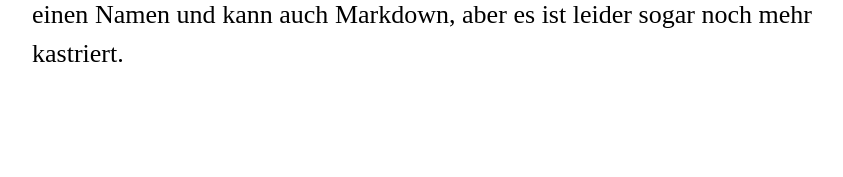
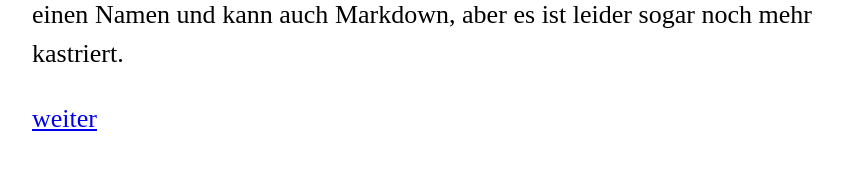
Before and after one commit to MonaLgbt/MonaLgbt.github.io, a Jekyll site: the page built from pages/Dingsi.md, in a window 1280 px wide. Shown: the part 1187-1364 px from the top of the page, without its empty margins (218-1061 px from the left). Built offline with Jekyll 4.4.1, drawn with Linux system fonts in a browser that asks for light colours; before the commit the page ends 1302 px from its top, so only the background shows below that.

Commit message:
Update Dingsi.md

```diff
--- a/pages/Dingsi.md
+++ b/pages/Dingsi.md
@@ -17,3 +17,5 @@ Fast heißt: Er kann das meiste, was ein solcher können soll. Leider ist der th
 In Word werden gerne selten genutzte Funktionen versteckt, um nicht zu verwirren. Im Dingsi hat man sogar alles was über Standard-Markdown hinausgeht ganz weg gelassen. Anfänger stört das nicht, weil sie davon nichts wissen. Aber Fortgeschrittene vermissen es.
 
 Das Dingsi hat noch nichtmal einen richtigen Namen. Notepad hat zwar einen Namen und kann auch Markdown, aber es ist leider sogar noch mehr kastriert.
+
+[weiter](pages/Examples.md)
```
